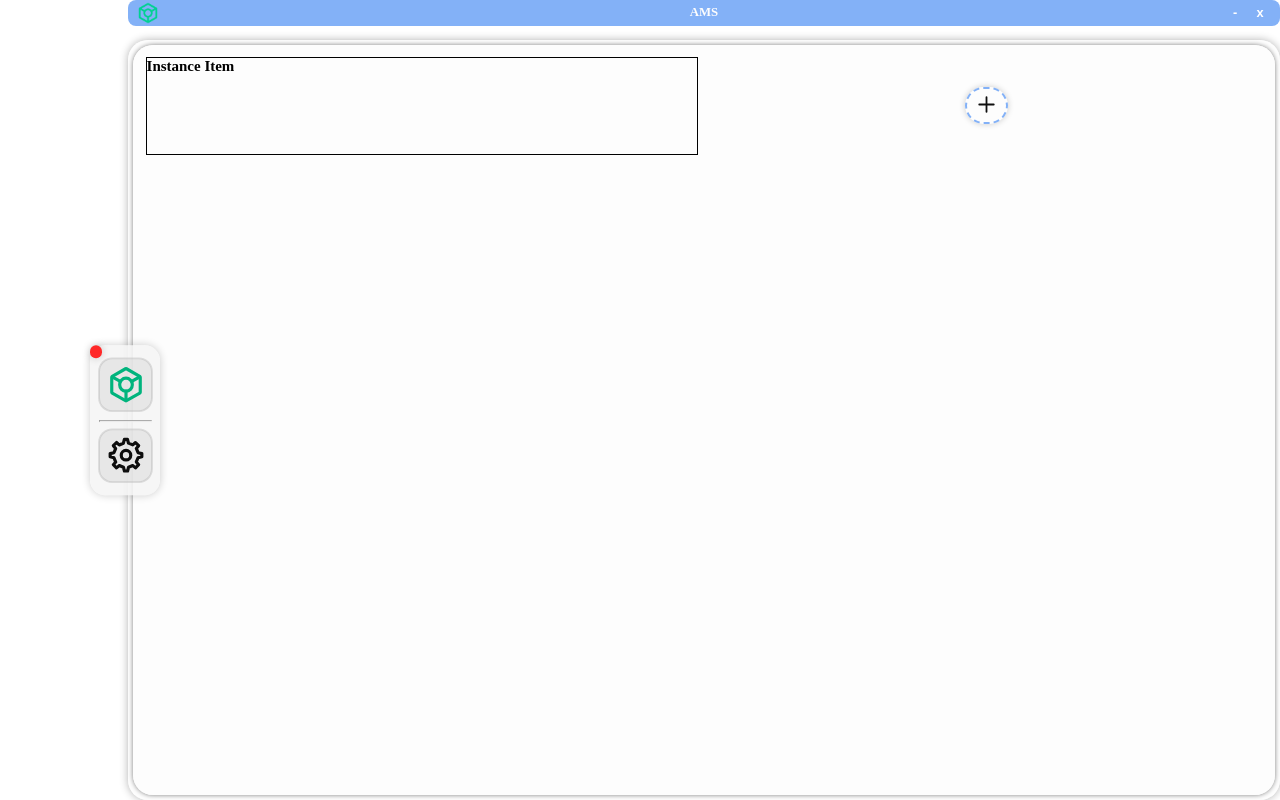
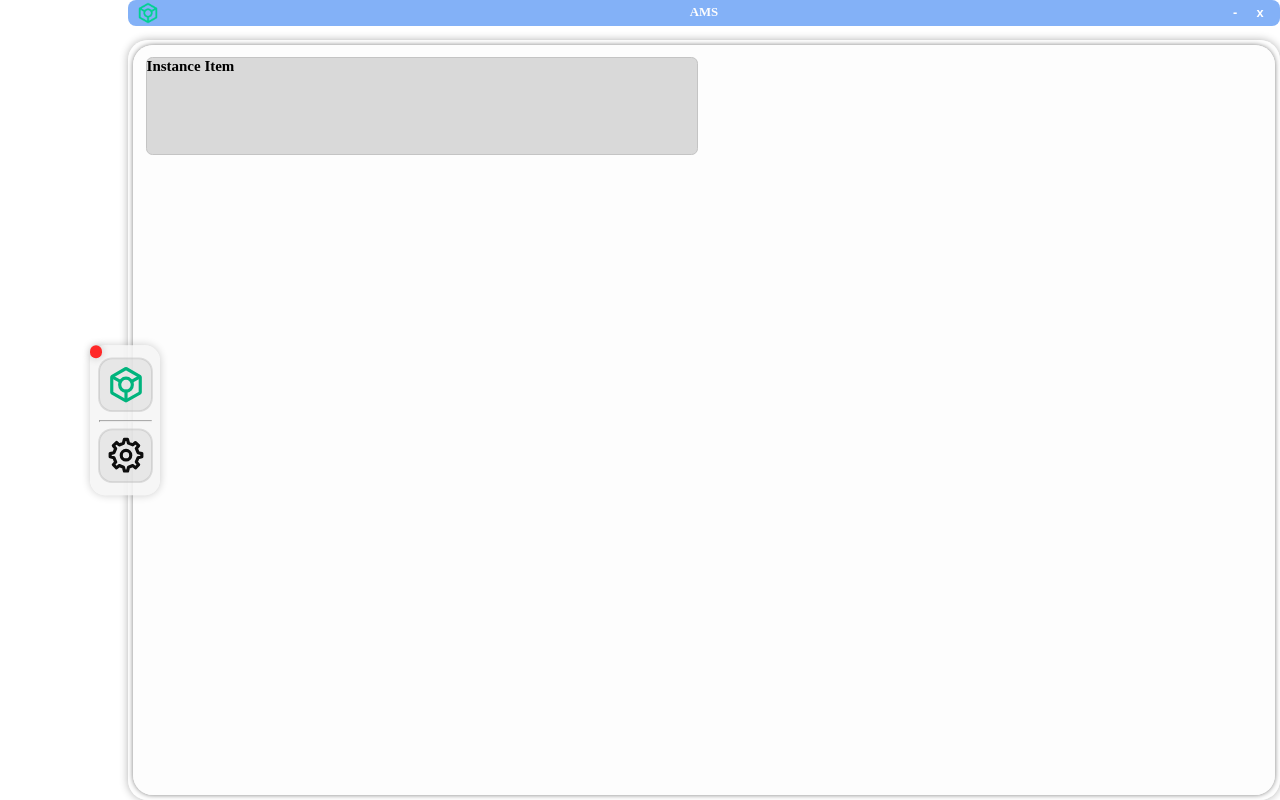
Before and after one commit to PleahMaCaka/AMS, a SvelteKit app: page / in a window 1280 px wide. Built offline with nearby package versions, Linux system fonts and the light colour scheme.

Commit message:
Remove add instance button from panel

```diff
--- a/src/components/panels/AddInstanceButton.svelte
+++ /dev/null
@@ -1,30 +0,0 @@
-<script>
-    import BaseInstanceItem from "./BaseInstanceItem.svelte";
-</script>
-
-<!-- on:click to redirect using by (window.location.href) is wierd, so use <a> tag instead -->
-<BaseInstanceItem>
-    <a href="/create" class="full">
-        <button class="add-inst-btn full">
-            <img alt="Add" src="/plus.svg" />
-        </button>
-    </a>
-</BaseInstanceItem>
-
-<style lang="scss">
-    .add-inst-btn {
-        border-radius: 25px;
-
-        border: dashed #83b1f7 3px;
-        background-color: transparent;
-
-        box-shadow: 0 0 0.5rem rgba(0, 0, 0, 0.2);
-        transition-duration: 0.12s;
-        cursor: pointer;
-
-        &:hover {
-            background-color: rgba(0, 0, 0, 0.05);
-            box-shadow: 0 0 0.5rem rgba(0, 0, 0, 0.4);
-        }
-    }
-</style>
--- a/src/components/panels/InstanceItem.svelte
+++ b/src/components/panels/InstanceItem.svelte
@@ -12,7 +12,11 @@
     .inst-item {
         width: 100%;
         height: 100%;
-        border: 1px solid black;
+        border: 1px solid #c4c4c4;
+
+        // hey copilot, i want light gray but not too light and little bit transparent
+        background-color: rgba(196, 196, 196, 0.62); // thanks copilot
+        border-radius: 8px;
 
         * {
             margin: 0;
--- a/src/routes/+page.svelte
+++ b/src/routes/+page.svelte
@@ -1,11 +1,9 @@
 <script>
-    import AddInstanceButton from "../components/panels/AddInstanceButton.svelte"
     import InstanceItem from "../components/panels/InstanceItem.svelte";
 </script>
 
 <div class="flex-col inst-items">
     <InstanceItem />
-    <AddInstanceButton />
 </div>
 
 <style>
```
